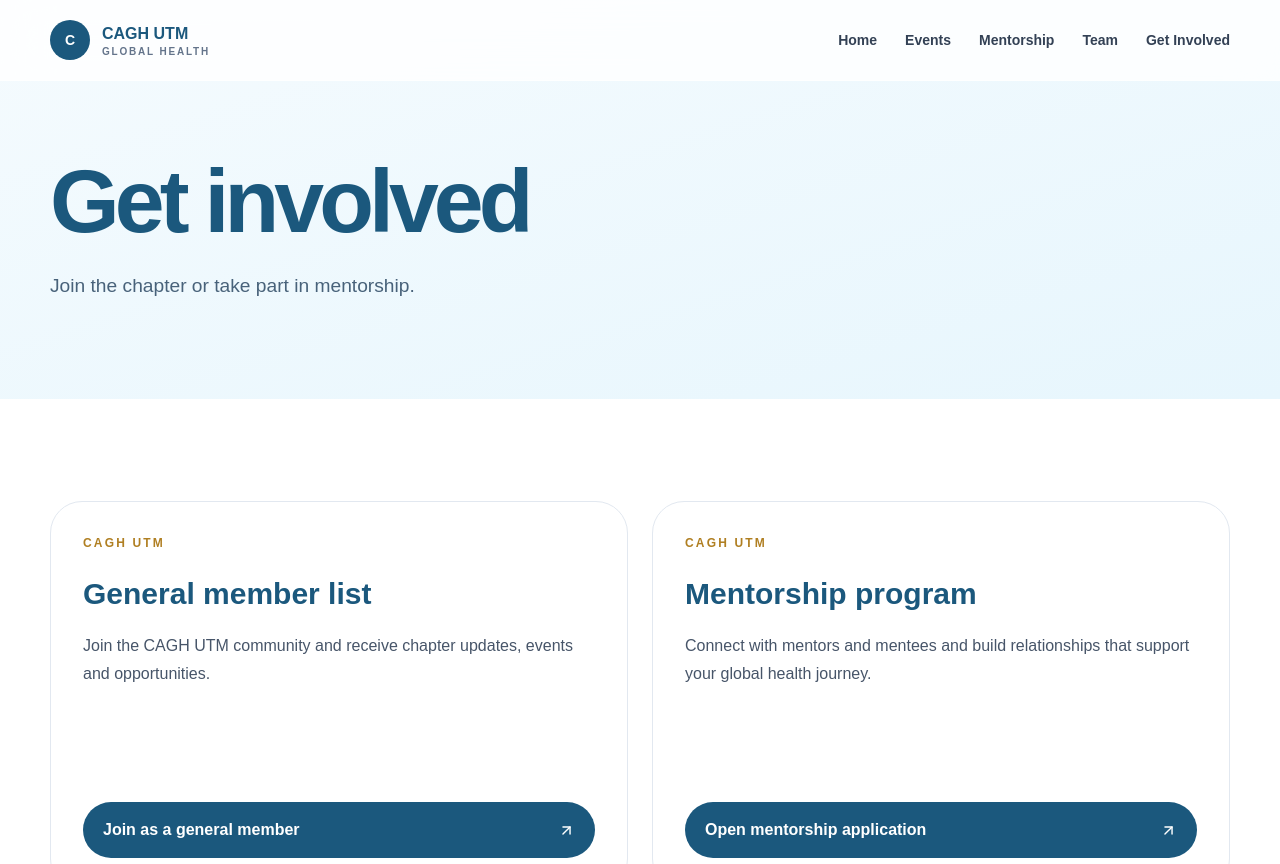
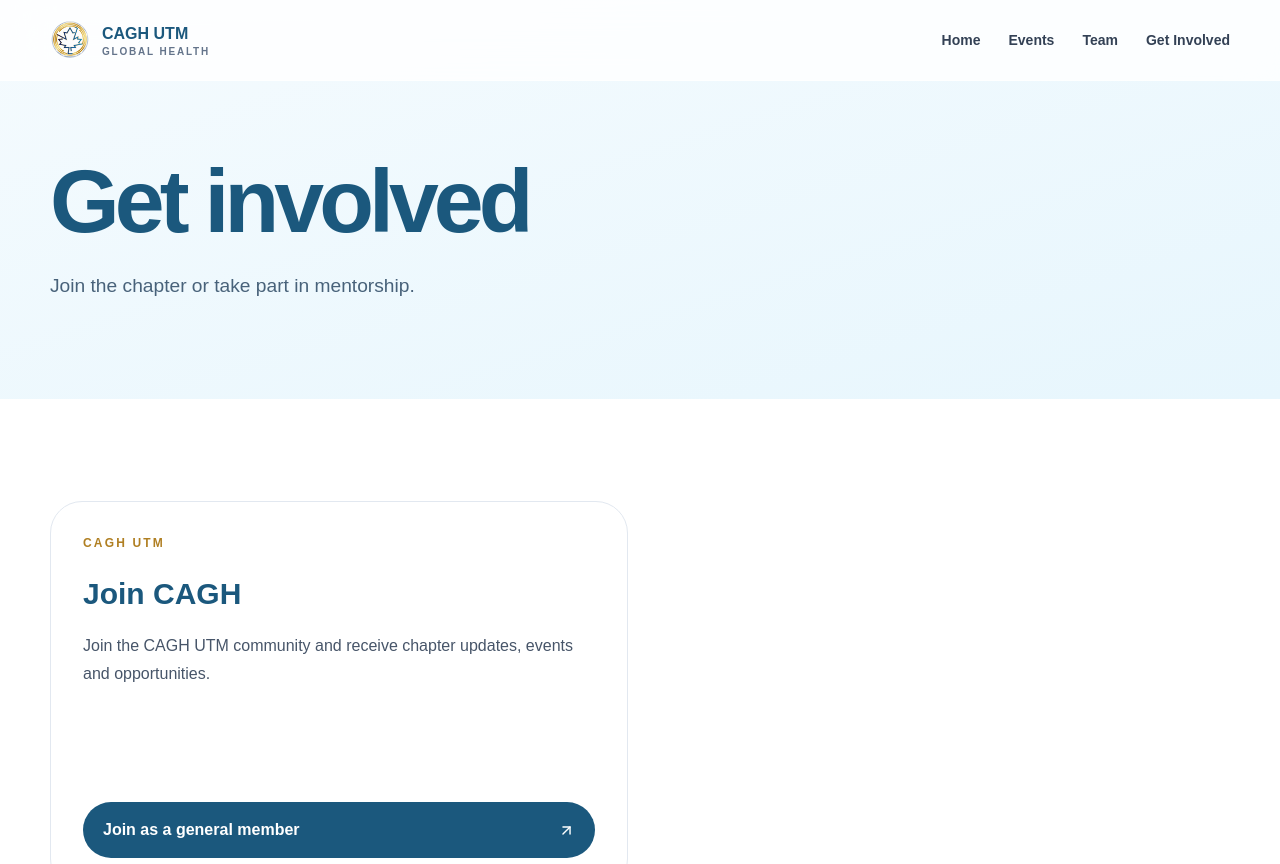
Before and after one commit to JoshuaChou10/cagh-utm-site, a Next.js app: page /get-involved in a window 1280 px wide. Shown: the top 864 px of the page. Built offline with nearby package versions, Linux system fonts and the light colour scheme.

Commit message:
added member apps, logo, caghacsm links

```diff
--- a/src/app/get-involved/page.tsx
+++ b/src/app/get-involved/page.tsx
@@ -2,8 +2,9 @@
 import { siteLinks } from "@/lib/content";
 
 const items = [
-  ["General member list", "Join the CAGH UTM community and receive chapter updates, events and opportunities.", siteLinks.generalMember, "Join as a general member"],
-  ["Mentorship program", "Connect with mentors and mentees and build relationships that support your global health journey.", siteLinks.mentorshipApplication, "Open mentorship application"],
+  ["Join CAGH", "Join the CAGH UTM community and receive chapter updates, events and opportunities.", "https://docs.google.com/forms/d/e/1FAIpQLSdNAjKRlJwhG-FfVQcEVpUtz--kh0AMFj5gcaCcqnYtgXWIUA/viewform", "Join as a general member"],
+  // ["Become a Rep", "Connect with mentors and mentees and build relationships that support your global health journey.", "https://docs.google.com/forms/d/e/1FAIpQLSdNAjKRlJwhG-FfVQcEVpUtz--kh0AMFj5gcaCcqnYtgXWIUA/viewform", "Rep Applications"],
+  // ["Mentorship program", "Connect with mentors and mentees and build relationships that support your global health journey.", "https://docs.google.com/forms/d/e/1FAIpQLSdNAjKRlJwhG-FfVQcEVpUtz--kh0AMFj5gcaCcqnYtgXWIUA/viewform", "Open mentorship application"],
 ];
 
 export default function GetInvolvedPage() {
--- a/src/app/layout.tsx
+++ b/src/app/layout.tsx
@@ -3,7 +3,7 @@
 import { AuthHashRedirect } from "@/components/AuthHashRedirect";
 import { Navbar } from "@/components/Navbar";
 import { Footer } from "@/components/Footer";
-import { Analytics } from '@vercel/analytics/next';
+// import { Analytics } from '@vercel/analytics/next';
 
 export const metadata: Metadata = {
   title: "CAGH UTM | Global Health at UTM",
@@ -18,7 +18,7 @@
         <Navbar />
         <main>{children}</main>
         <Footer />
-        <Analytics />
+        {/* <Analytics /> */}
       </body>
     </html>
   );
--- a/src/app/page.tsx
+++ b/src/app/page.tsx
@@ -28,7 +28,9 @@
   Explore events <MoveUpRight size={17} />
 </Link>            </div>
             <div className="mt-12 flex flex-wrap gap-x-8 gap-y-3 text-sm font-medium text-slate-500">
-              <span>Community</span><span>Research</span><span>Mentorship</span><span>Policy</span>
+              <a href="https://cagh-acsm.org/" target="_blank" rel="noreferrer" className="transition hover:text-uoft-blue">Community</a>
+              <a href="https://cagh-acsm.org/global-health-research-directory/" target="_blank" rel="noreferrer" className="transition hover:text-uoft-blue">Research</a>
+              <a href="https://cagh-acsm.org/mentornet-sep/" target="_blank" rel="noreferrer" className="transition hover:text-uoft-blue">Mentorship</a>
             </div>
           </div>
           <div className="relative">
--- a/src/components/Navbar.tsx
+++ b/src/components/Navbar.tsx
@@ -1,6 +1,7 @@
 "use client";
 
 import Link from "next/link";
+import Image from "next/image";
 import { Menu, X } from "lucide-react";
 import { usePathname } from "next/navigation";
 import { useState } from "react";
@@ -8,7 +9,6 @@
 const nav = [
   ["Home", "/"],
   ["Events", "/events"],
-  ["Mentorship", "/mentorship"],
   ["Team", "/team"],
   ["Get Involved", "/get-involved"],
 ];
@@ -25,7 +25,7 @@
     <header className="fixed inset-x-0 top-0 z-50 border-b border-white/50 bg-white/80 backdrop-blur-xl">
       <div className="container-shell flex h-20 items-center justify-between">
         <Link href="/" className="flex items-center gap-3 font-bold text-uoft-navy" aria-label="CAGH UTM home">
-          <div className="grid h-10 w-10 place-items-center rounded-full bg-uoft-navy text-sm text-white">C</div>
+          <Image src="/cagh-logo.png" alt="CAGH UTM logo" width={40} height={40} className="h-10 w-10 object-contain" />
           <div className="leading-tight">
             <div className="text-base">CAGH UTM</div>
             <div className="text-[10px] uppercase tracking-[.18em] text-slate-500">Global Health</div>
```
Also changed, not shown: public/cagh-logo.png (added).
